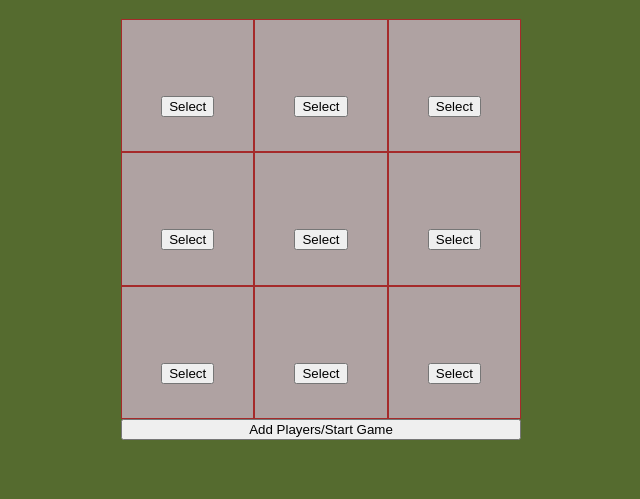
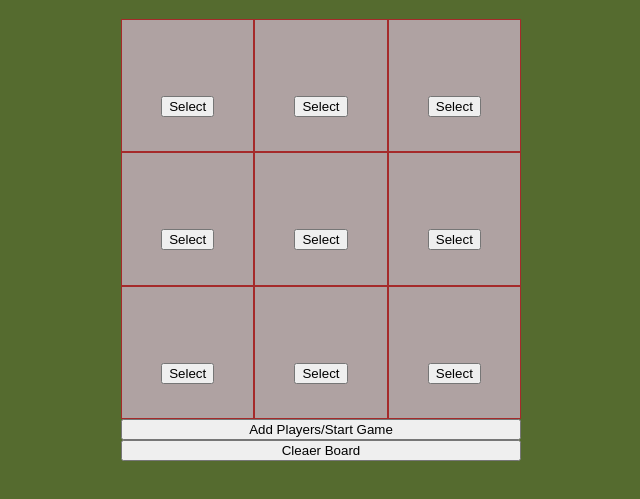
Before and after one commit to mjholmstr/odin-tic-tac-toe, a plain HTML site: page index.html in a window 1280 px wide. Shown: the part 61-560 px from the top of the page, without its empty margins (319-959 px from the left). Drawn offline with Linux system fonts and the light colour scheme.

Commit message:
Add 'clear' button

```diff
--- a/index.html
+++ b/index.html
@@ -39,6 +39,7 @@
         </div>
     </div>
     <button type="submit" class="start-game-button">Add Players/Start Game</button>
+    <button type="submit" class="clear-board-button">Cleaer Board</button>
 </body>
 <script src="script.js"></script>
 </html>
```
